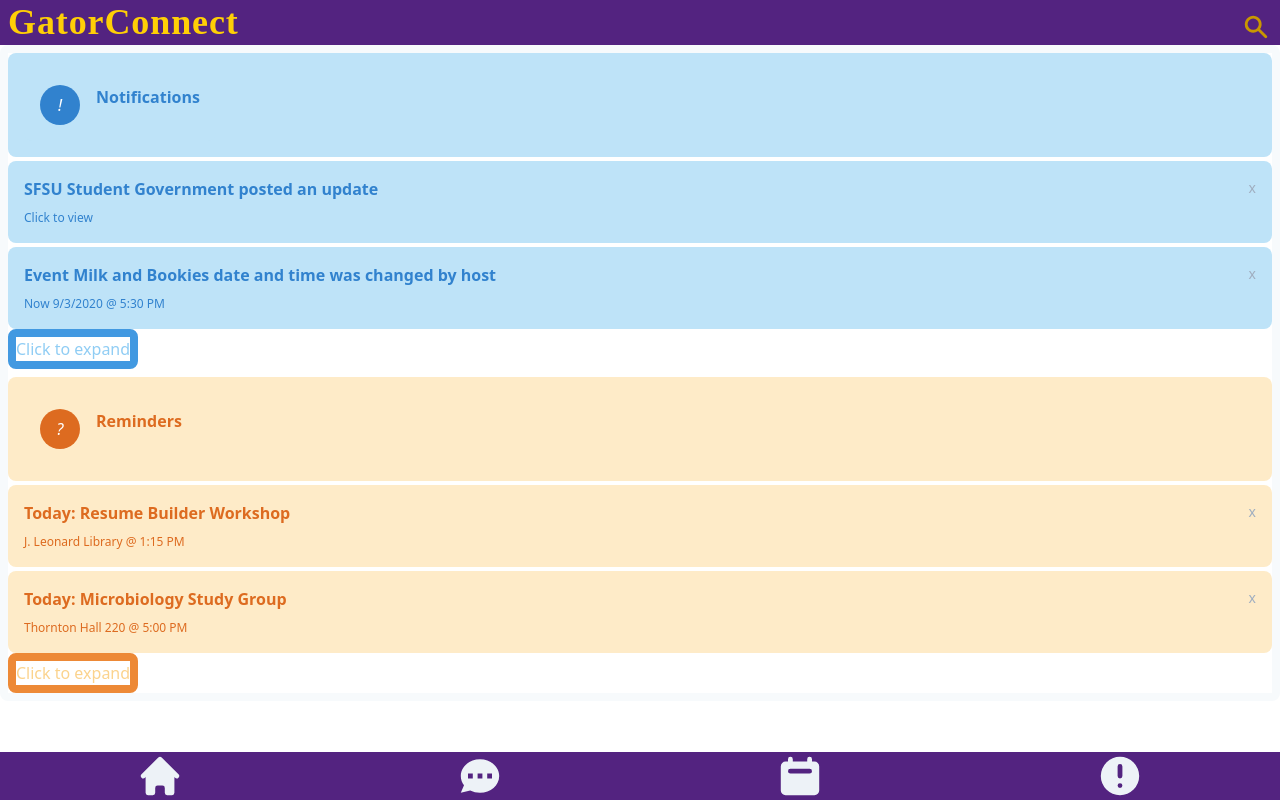
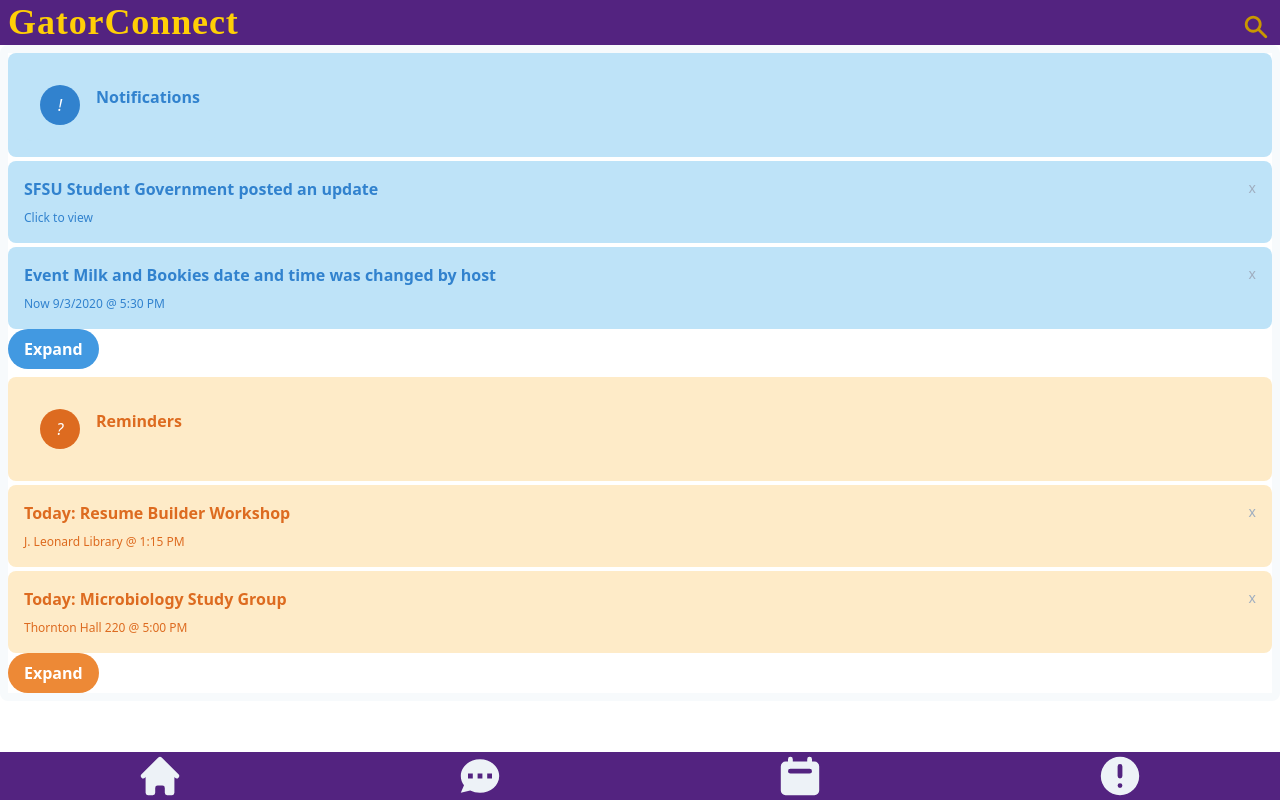
Before and after one commit to thisisgvrt/gator-connect, a React (Create React App) app: page /notifications in a window 1280 px wide. Built offline with nearby package versions, Linux system fonts and the light colour scheme.

Commit message:
changed buttons/layout, added <a> for hyperlink

```diff
--- a/src/sections/notifications.js
+++ b/src/sections/notifications.js
@@ -36,7 +36,7 @@ function NotificationScreen() {
                                     SFSU Student Government posted an update
       </p>
                                 <p class="text-xs">
-                                    Click to view
+                                    <a>Click to view</a>
       </p>
                             </div>
                             <div class="text-sm text-gray-500">
@@ -64,13 +64,10 @@ function NotificationScreen() {
                 </div>
                 <p>
 
-  <button class="bg-blue-500"  type="button" data-toggle="collapse" data-target="#collapseExample" aria-expanded="false" aria-controls="collapseExample" class ="rounded-lg">
-    <div class = "border-solid border-8 border-blue-500 rounded-lg">
-      <div class ="text-blue-300">
-        Click to expand
-    </div>
-    </div>
-  </button>
+                <button class="bg-blue-500 hover:bg-blue-700 text-white font-bold py-2 px-4 rounded-full" type="button" data-toggle="collapse" data-target="#collapseExample" aria-expanded="false" aria-controls="collapseExample" >
+                Expand
+</button>
+
 </p>
 <div class="collapse" id="collapseExample">
   <div class="card card-body">
@@ -83,7 +80,7 @@ function NotificationScreen() {
                                  Pending Invitation to join SFSU CS Club Group
    </p>
                              <p class="text-xs">
-                                 Accept/Decline
+                                 <a>Accept/Decline</a>
    </p>
                          </div>
                          <div class="text-sm text-gray-500">
@@ -145,7 +142,7 @@ function NotificationScreen() {
                                 Today: Resume Builder Workshop
       </p>
                             <p class="text-xs">
-                                J. Leonard Library @ 1:15 PM
+                                <a>J. Leonard Library @ 1:15 PM</a>
       </p>
                         </div>
                         <div class="text-sm text-gray-500">
@@ -163,7 +160,7 @@ function NotificationScreen() {
                                 Today: Microbiology Study Group
       </p>
                             <p class="text-xs">
-                                Thornton Hall 220 @ 5:00 PM
+                                <a>Thornton Hall 220 @ 5:00 PM</a>
       </p>
                         </div>
                         <div class="text-sm text-gray-500">
@@ -175,12 +172,16 @@ function NotificationScreen() {
 
                 <p>
 
-<button class="bg-orange-500"  type="button" data-toggle="collapse" data-target="#collapseExample" aria-expanded="false" aria-controls="collapseExample" class ="rounded-lg">
-  <div class = "border-solid border-8 border-orange-500 rounded-lg">
+
+
+  {/* <div class = "border-solid border-8 border-orange-500 rounded-lg">
     <div class ="text-orange-300">
       Click to expand
   </div>
-  </div>
+  </div> */}
+
+<button class="bg-orange-500 hover:bg-orange-700 text-white font-bold py-2 px-4 rounded-full" type="button" data-toggle="collapse" data-target="#collapseExample" aria-expanded="false" aria-controls="collapseExample" >
+                Expand
 </button>
 </p>
 <div class="collapse" id="collapseExample">
@@ -194,7 +195,7 @@ function NotificationScreen() {
                                Pending Invitation to join SFSU CS Club Group
  </p>
                            <p class="text-xs">
-                               Accept/Decline
+                           <a>Accept/Decline</a>
  </p>
                        </div>
                        <div class="text-sm text-gray-500">
```
